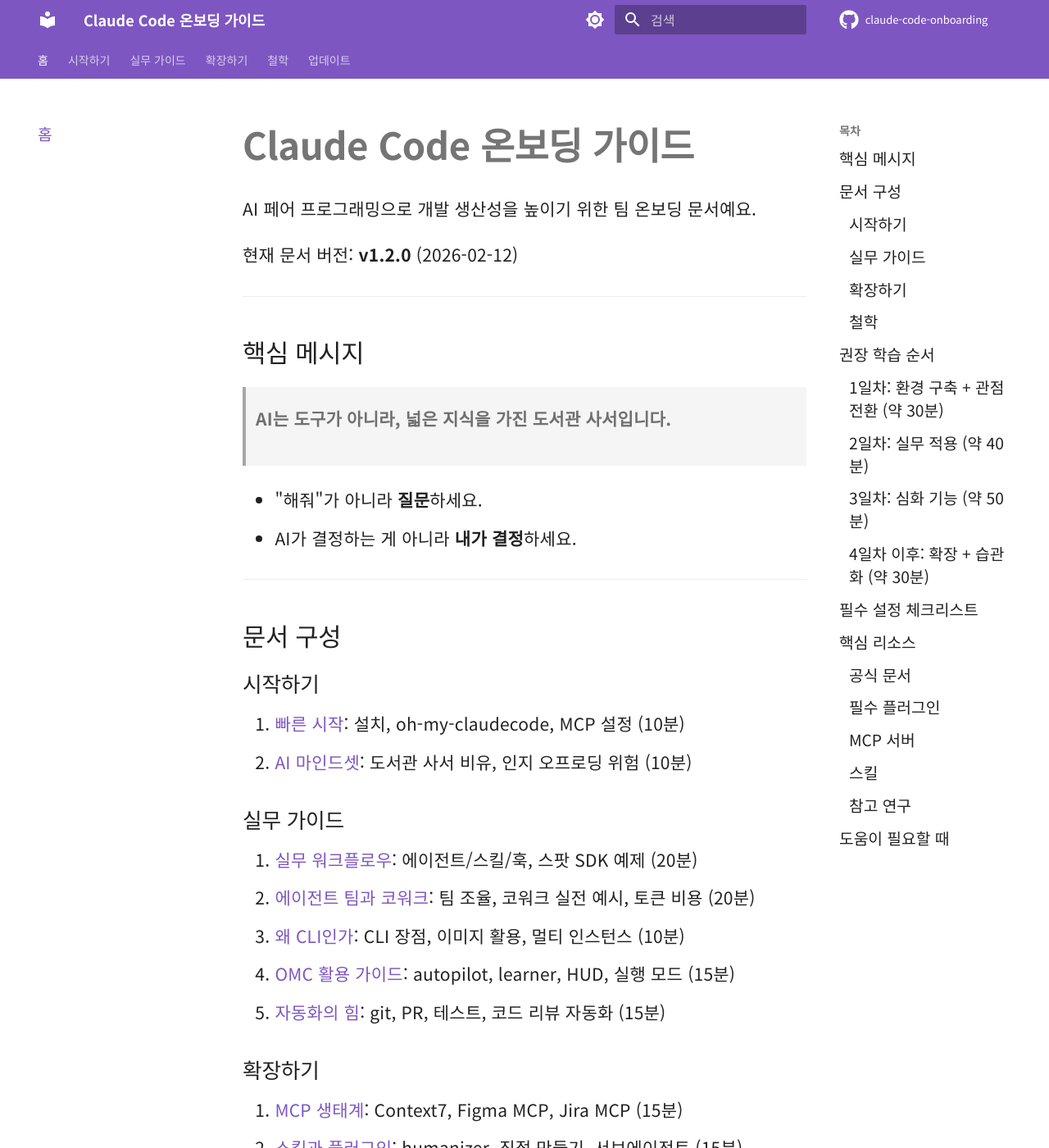
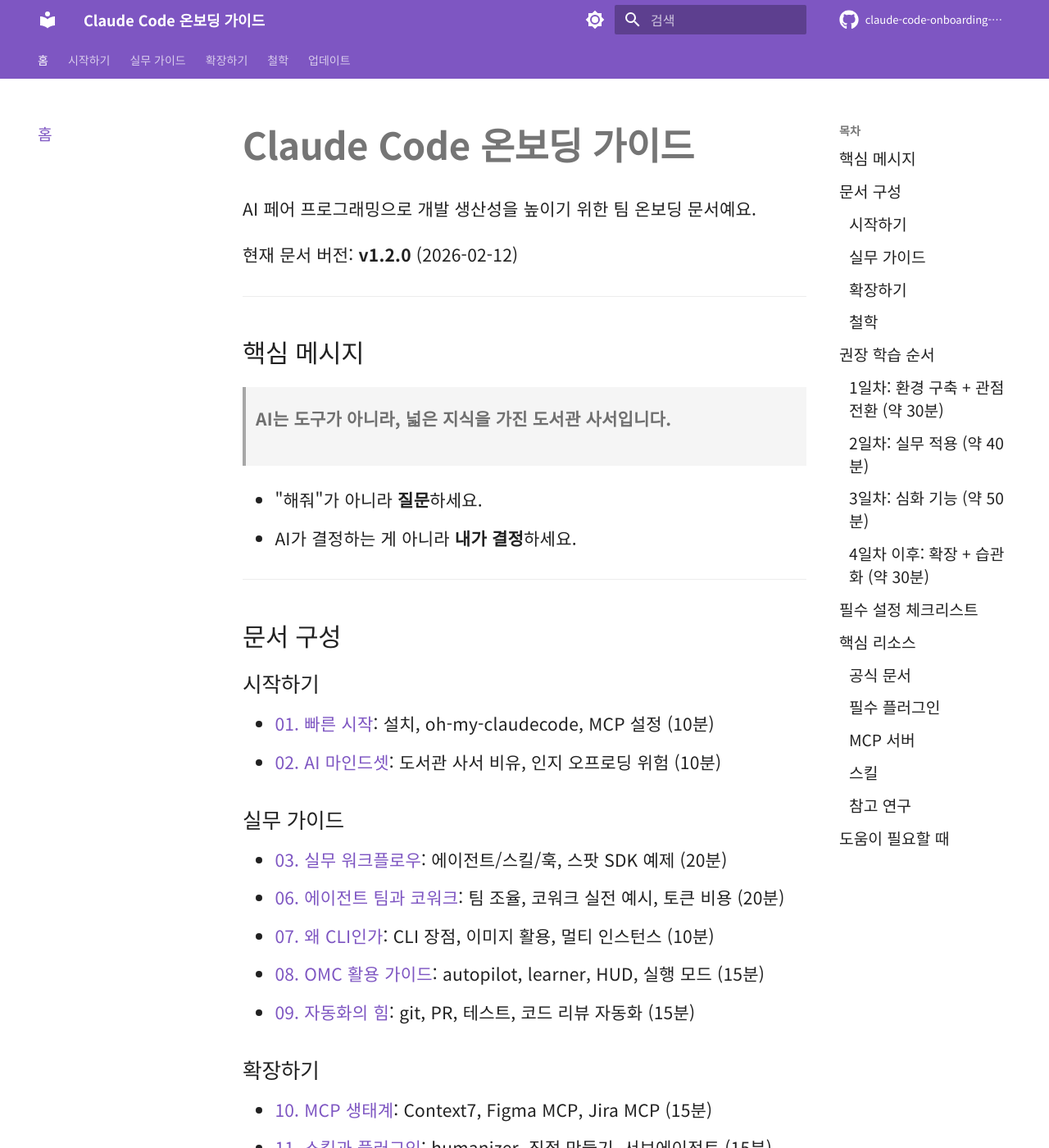
Before and after one commit to kwag93/claude-code-onboarding-site, an MkDocs documentation site: the page built from docs/index.md, in a window 1280 px wide and 1400 px high. Shown: the whole window at 82% size. Built offline with MkDocs 1.6.1 and Material for MkDocs 9.7.7, drawn with Linux system fonts in a browser that asks for light colours; comment, search, counter and statistics services are not loaded; the version menu is left out; some of the changed text lies outside the part shown.

Commit message:
fix: 사이트 GitHub 링크 수정 및 UX 개선
- GitHub 링크 수정: repo_url, site_url, social 링크의 플레이스홀더를 실제 값으로 변경
- 버전 관리 개선: 자동 배포 시 release-notes에서 버전 추출하여 버전 선택기에 표시
- 목차 번호 정리: index.md 순서 번호를 파일명 번호 기준으로 통일
- UX 개선: footer 네비게이션, 프로그레스 바, 검색 공유, toc 깊이 제한
- 404 커스텀 페이지 추가
- README 전면 개편: 배지, 문서 구성 표, 학습 순서, 최신 프로젝트 구조 반영

Co-Authored-By: Claude Opus 4.6 <noreply@anthropic.com>

```diff
--- a/docs/index.md
+++ b/docs/index.md
@@ -19,27 +19,27 @@ AI 페어 프로그래밍으로 개발 생산성을 높이기 위한 팀 온보
 
 ### 시작하기
 
-1. [빠른 시작](./01-quick-start.md): 설치, oh-my-claudecode, MCP 설정 (10분)
-2. [AI 마인드셋](./02-ai-mindset.md): 도서관 사서 비유, 인지 오프로딩 위험 (10분)
+- [01. 빠른 시작](./01-quick-start.md): 설치, oh-my-claudecode, MCP 설정 (10분)
+- [02. AI 마인드셋](./02-ai-mindset.md): 도서관 사서 비유, 인지 오프로딩 위험 (10분)
 
 ### 실무 가이드
 
-3. [실무 워크플로우](./03-workflows.md): 에이전트/스킬/훅, 스팟 SDK 예제 (20분)
-4. [에이전트 팀과 코워크](./06-agent-teams-cowork.md): 팀 조율, 코워크 실전 예시, 토큰 비용 (20분)
-5. [왜 CLI인가](./07-why-cli.md): CLI 장점, 이미지 활용, 멀티 인스턴스 (10분)
-6. [OMC 활용 가이드](./08-omc-guide.md): autopilot, learner, HUD, 실행 모드 (15분)
-7. [자동화의 힘](./09-automation.md): git, PR, 테스트, 코드 리뷰 자동화 (15분)
+- [03. 실무 워크플로우](./03-workflows.md): 에이전트/스킬/훅, 스팟 SDK 예제 (20분)
+- [06. 에이전트 팀과 코워크](./06-agent-teams-cowork.md): 팀 조율, 코워크 실전 예시, 토큰 비용 (20분)
+- [07. 왜 CLI인가](./07-why-cli.md): CLI 장점, 이미지 활용, 멀티 인스턴스 (10분)
+- [08. OMC 활용 가이드](./08-omc-guide.md): autopilot, learner, HUD, 실행 모드 (15분)
+- [09. 자동화의 힘](./09-automation.md): git, PR, 테스트, 코드 리뷰 자동화 (15분)
 
 ### 확장하기
 
-8. [MCP 생태계](./10-mcp-ecosystem.md): Context7, Figma MCP, Jira MCP (15분)
-9. [스킬과 플러그인](./11-skills-plugins.md): humanizer, 직접 만들기, 서브에이전트 (15분)
+- [10. MCP 생태계](./10-mcp-ecosystem.md): Context7, Figma MCP, Jira MCP (15분)
+- [11. 스킬과 플러그인](./11-skills-plugins.md): humanizer, 직접 만들기, 서브에이전트 (15분)
 
 ### 철학
 
-10. [AI와 함께 일하는 방법](./12-ai-work-philosophy.md): 찾지 말고 물어보기, 메모리 관리 (10분)
-11. [나아가는 방법](./04-evolving.md): 메모리, 룰, 스킬 업데이트 (10분)
-12. [요청하는 방법](./05-prompt-tips.md): 보여주기 중심 요청법 (10분)
+- [12. AI와 함께 일하는 방법](./12-ai-work-philosophy.md): 찾지 말고 물어보기, 메모리 관리 (10분)
+- [04. 나아가는 방법](./04-evolving.md): 메모리, 룰, 스킬 업데이트 (10분)
+- [05. 요청하는 방법](./05-prompt-tips.md): 보여주기 중심 요청법 (10분)
 
 **총 소요시간**: 약 2시간 30분
 
--- a/docs/stylesheets/extra.css
+++ b/docs/stylesheets/extra.css
@@ -109,6 +109,30 @@
   line-height: 1.45;
 }
 
+/* 페이지 하단 이전/다음 네비게이션 */
+.md-footer__link {
+  font-size: 0.92rem;
+}
+
+.md-footer__title {
+  font-size: 0.82rem;
+  opacity: 0.7;
+}
+
+.md-footer__direction {
+  font-size: 0.72rem;
+}
+
+/* 404 페이지 */
+.md-typeset h1:only-child {
+  text-align: center;
+}
+
+/* 로딩 프로그레스 바 색상 */
+.md-progress {
+  background-color: var(--md-accent-fg-color);
+}
+
 /* 모바일에서 본문 축소 방지 */
 @media screen and (max-width: 44.9375em) {
   .md-typeset {
--- a/mkdocs.yml
+++ b/mkdocs.yml
@@ -2,11 +2,11 @@
 site_name: Claude Code 온보딩 가이드
 site_description: AI 페어 프로그래밍으로 개발 생산성을 높이기 위한 팀 온보딩 문서
 site_author: CLOBOT
-site_url: https://your-username.github.io/claude-code-onboarding/
+site_url: https://kwag93.github.io/claude-code-onboarding-site/
 
 # 저장소 정보
-repo_name: claude-code-onboarding
-repo_url: https://github.com/your-username/claude-code-onboarding
+repo_name: claude-code-onboarding-site
+repo_url: https://github.com/kwag93/claude-code-onboarding-site
 edit_uri: edit/main/docs/
 
 # 테마 설정
@@ -33,15 +33,19 @@ theme:
     code: JetBrains Mono
   features:
     - navigation.instant
+    - navigation.instant.progress
     - navigation.tracking
     - navigation.tabs
     - navigation.sections
     - navigation.expand
     - navigation.top
+    - navigation.footer
     - search.suggest
     - search.highlight
+    - search.share
     - content.code.copy
     - content.code.annotate
+    - content.tabs.link
   icon:
     repo: fontawesome/brands/github
 
@@ -90,6 +94,7 @@ markdown_extensions:
   - tables
   - toc:
       permalink: true
+      toc_depth: 3
 
 # 플러그인
 plugins:
@@ -114,7 +119,7 @@ extra:
     default: latest
   social:
     - icon: fontawesome/brands/github
-      link: https://github.com/your-username
+      link: https://github.com/kwag93/claude-code-onboarding-site
   generator: false
 
 # 저작권
```
Also changed, not shown: README.md (+72 -177 lines), docs/404.md (added, +15 -0 lines), 1 other file.
